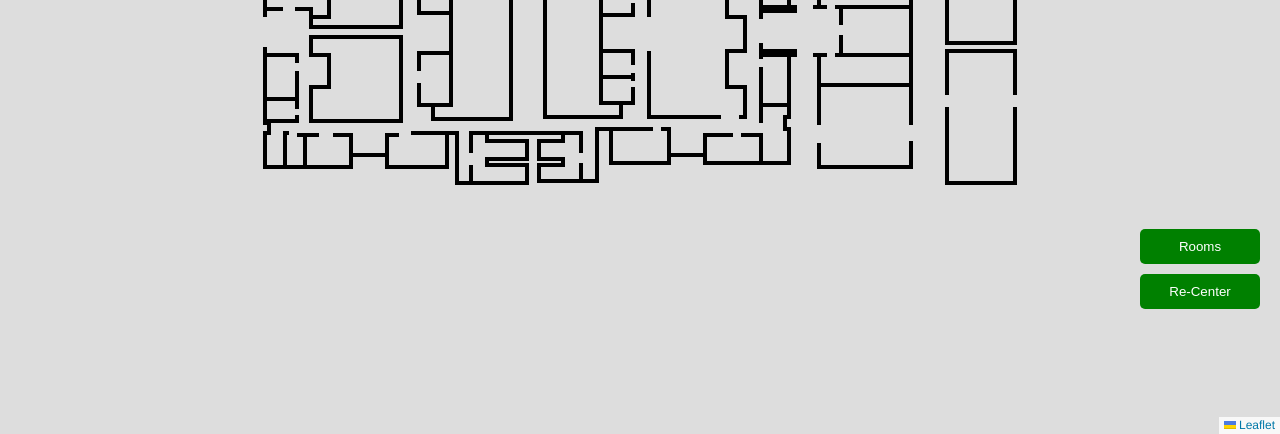
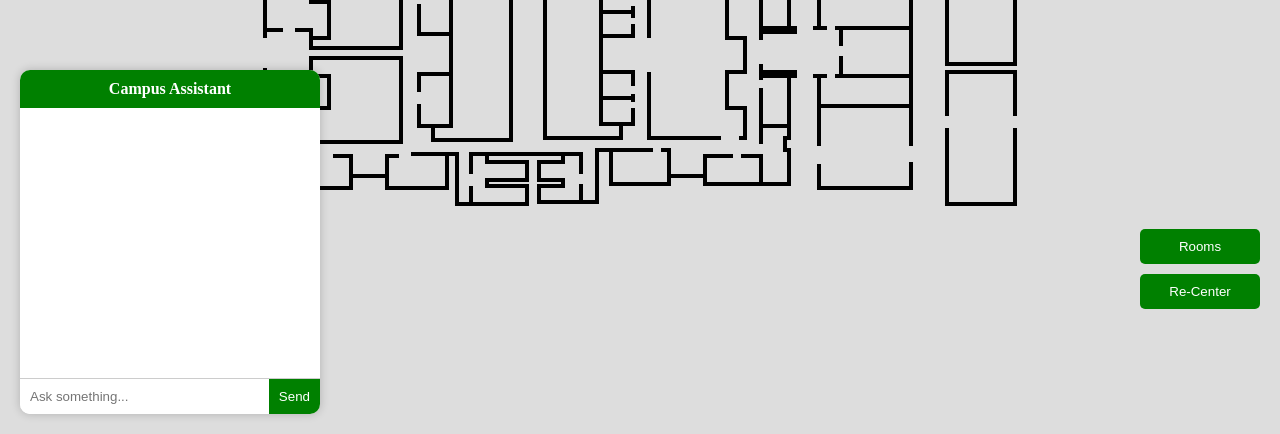
Before and after one commit to hopexlad/navigation, a plain HTML site: page index.html in a window 1280 px wide. Shown: the part 366-800 px from the top of the page. Drawn offline with nearby package versions, Linux system fonts and the light colour scheme.

Commit message:
Update index.html

```diff
--- a/index.html
+++ b/index.html
@@ -77,9 +77,58 @@
             cursor: pointer;
             border-radius: 5px;
         }
+        .chat-container {
+        position: absolute;
+        bottom: 20px;
+        left: 20px;
+        width: 300px;
+        background: white;
+        border-radius: 10px;
+        overflow: hidden;
+        box-shadow: 0 0 10px rgba(0, 0, 0, 0.2);
+        z-index: 1003;
+    }
+    .chat-header {
+        background: green;
+        color: white;
+        padding: 10px;
+        text-align: center;
+        font-weight: bold;
+    }
+    .chat-box {
+        max-height: 250px;
+        overflow-y: auto;
+        padding: 10px;
+        height: 250px;
+    }
+    .chat-input-container {
+        display: flex;
+        border-top: 1px solid #ccc;
+    }
+    .chat-input-container input {
+        flex: 1;
+        padding: 10px;
+        border: none;
+        outline: none;
+    }
+    .chat-input-container button {
+        padding: 10px;
+        border: none;
+        background: green;
+        color: white;
+        cursor: pointer;
+    }
     </style>
 </head>
 <body>
+    <div class="chat-container">
+    <div class="chat-header">Campus Assistant</div>
+    <div class="chat-box" id="chat-box"></div>
+    <div class="chat-input-container">
+        <input type="text" id="chat-input" placeholder="Ask something..." />
+        <button id="chat-send">Send</button>
+    </div>
+</div
     <div class="search-container">
         <div class="autocomplete-container">
             <input type="text" id="search-input" placeholder="Search rooms..." oninput="showSuggestions(this, 'search-suggestions')" />
@@ -103,6 +152,53 @@
     <div id="map"></div>
     <script src="https://unpkg.com/leaflet/dist/leaflet.js"></script>
     <script>
+        const chatBox = document.getElementById("chat-box");
+    const chatInput = document.getElementById("chat-input");
+    const chatSend = document.getElementById("chat-send");
+
+    function appendMessage(sender, message) {
+        const messageDiv = document.createElement("div");
+        messageDiv.textContent = `${sender}: ${message}`;
+        chatBox.appendChild(messageDiv);
+        chatBox.scrollTop = chatBox.scrollHeight;
+    }
+
+    function processUserMessage(message) {
+        let response = "I didn't understand that.";
+        message = message.toLowerCase();
+
+        if (message.includes("where is")) {
+            let roomName = message.replace("where is", "").trim();
+            let foundRoom = campus.markers.find(room => room.name.toLowerCase().includes(roomName));
+            if (foundRoom) {
+                highlightRoom(foundRoom);
+                response = `Navigating to ${foundRoom.name}`;
+            } else {
+                response = "Room not found!";
+            }
+        } else if (message.includes("recenter")) {
+            map.fitBounds(campus.bounds);
+            response = "Map centered.";
+        } else if (message.includes("show all rooms")) {
+            toggleRooms();
+            response = "Showing all room markers.";
+        }
+
+        appendMessage("Assistant", response);
+    }
+
+    chatSend.addEventListener("click", function() {
+        const userMessage = chatInput.value.trim();
+        if (userMessage) {
+            appendMessage("You", userMessage);
+            processUserMessage(userMessage);
+            chatInput.value = "";
+        }
+    });
+
+    chatInput.addEventListener("keypress", function(event) {
+        if (event.key === "Enter") chatSend.click();
+    });
         var map = L.map('map', { minZoom: -2, maxZoom: 4, crs: L.CRS.Simple });
         var campus = {
             image: 'campus (2).png',
```
